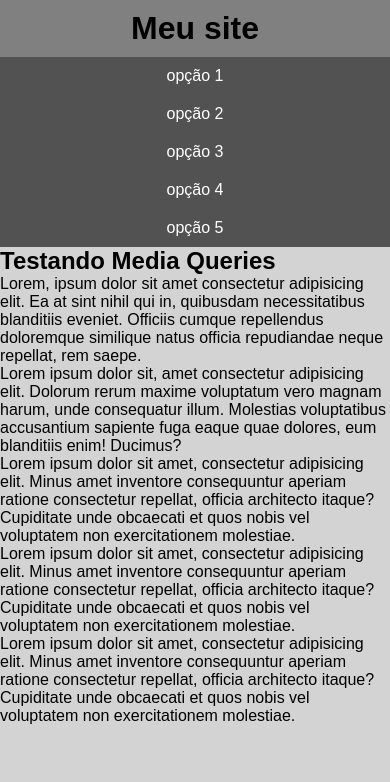
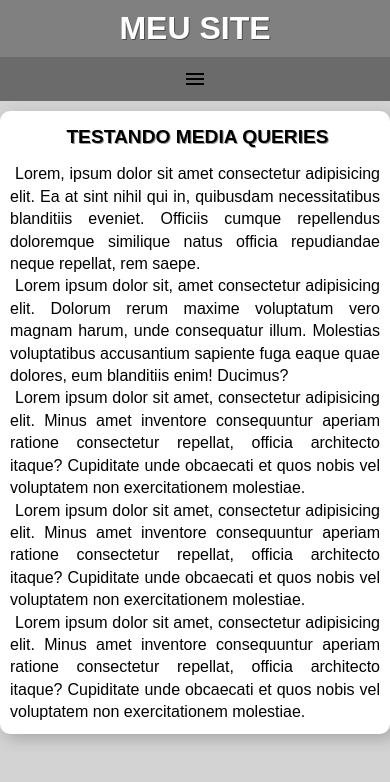
Before and after one commit to renandelfino013/HTML-CSS, a plain HTML site: page exercicios/ex26/mq005/index.html in a window 390 px wide. Drawn offline with nearby package versions, Linux system fonts and the light colour scheme.

Commit message:
media queries

```diff
--- a/exercicios/ex26/mq005/estiilos/style.css
+++ b/exercicios/ex26/mq005/estiilos/style.css
@@ -1,26 +1,60 @@
 @charset "UTF-8";
-*{
+* {
   margin: 0;
   padding: 0;
+  box-sizing: border-box;
 }
-body{
+body {
   font-family: Arial, Helvetica, sans-serif;
   background-color: lightgray;
+  overflow-x: hidden;
+  overflow-y: scroll;
+
+
 }
-header >h1{
+body ::-webkit-scrollbar{
+    width: 0;
+    background: transparent;
+}
+header > h1 {
   padding: 10px;
   text-align: center;
+  text-shadow: 1px 1px 0px rgba(0, 0, 0, 0.4);
+  color: white;
+  text-transform: uppercase;
 }
-header{
+header {
   background-color: gray;
 }
-menu{
+main {
+  max-width: 800px;
+  margin: auto;
+  padding: 10px;
+  background-color: white;
+  border-radius: 10px;
+  box-shadow: 5px 5px 15px rgba(0, 0, 0, 0.2);
+  margin-top: 10px;
+  text-indent: 5px;
+  text-align: justify;
+  line-height: 1.4em;
+}
+main h2 {
+  margin-top: 5px;
+  margin-bottom: 15px;
+  font-size: 1.2em;
+  font-weight: bold;
+  text-align: center;
+  text-shadow: 1px 1px 0px rgba(0, 0, 0, 0.4);
+  text-transform: uppercase;
+}
+menu {
   display: block;
 }
-menu ul{
+menu ul {
   list-style-type: none;
+  display: none;
 }
-menu a{
+menu a {
   color: white;
   text-decoration: none;
   display: block;
@@ -28,3 +62,26 @@ menu a{
   background-color: rgb(82, 82, 82);
   text-align: center;
 }
+menu a:hover {
+  background-color: rgb(102, 102, 102);
+}
+
+button {
+  border: none;
+  text-align: center;
+}
+
+#iconemenu {
+  padding-top: 10px;
+
+  padding-bottom: 10px;
+  background-color: rgb(107, 107, 107);
+  height: 20%;
+  width: 100vw;
+  margin: auto;
+  text-align: center;
+}
+#iconemenu:hover {
+  background-color: rgb(255, 255, 255);
+  color: black;
+}
--- a/exercicios/ex26/mq005/index.html
+++ b/exercicios/ex26/mq005/index.html
@@ -5,17 +5,24 @@
     <meta name="viewport" content="width=device-width, initial-scale=1.0" />
     <title></title>
     <link rel="stylesheet" href="estiilos/style.css">
+    <link rel="stylesheet" href="https://fonts.googleapis.com/css2?family=Material+Symbols+Outlined:opsz,wght,FILL,GRAD@24,400,0,0&icon_names=menu" />
+    <link rel="stylesheet" href="stylemq.css" media="screen and (min-width: 768px)">
   </head>
-  <body>
+  <body onload="menus()">
     <header>
         <h1>Meu site</h1>
       <menu>
-        <ul>
-          <li><a href="#">opção 1</a></li>
-          <li><a href="#">opção 2</a></li>
-          <li><a href="#">opção 3</a></li>
-          <li><a href="#">opção 4</a></li>
-          <li><a href="#">opção 5</a></li>
+        <button onclick="abrirMenu()">
+          <span class="material-symbols-outlined" id="iconemenu">
+            menu
+            </span>
+        </button>
+        <ul id="menu">
+          <li><a href="#" class="menu">opção 1</a></li>
+          <li><a href="#"class="menu">opção 2</a></li>
+          <li><a href="#"class="menu">opção 3</a></li>
+          <li><a href="#"class="menu">opção 4</a></li>
+          <li><a href="#"class="menu">opção 5</a></li>
         </ul>
       </menu>
     </header>
@@ -33,5 +40,7 @@
             <p>Lorem ipsum dolor sit amet, consectetur adipisicing elit. Minus amet inventore consequuntur aperiam ratione consectetur repellat, officia architecto itaque? Cupiditate unde obcaecati et quos nobis vel voluptatem non exercitationem molestiae.</p>
       </article>
     </main>
-  </body>
+<script src="script.js"></script>
+
+</body>
 </html>
--- /dev/null
+++ b/exercicios/ex26/mq005/script.js
@@ -0,0 +1,9 @@
+let menu = document.getElementById("menu");
+
+function abrirMenu() {
+  if (menu.style.display == "none" || menu.style.display == "") {
+    menu.style.display = "block";
+  } else {
+    menu.style.display = "none";
+  }
+}
--- /dev/null
+++ b/exercicios/ex26/mq005/stylemq.css
@@ -0,0 +1,25 @@
+@charset "utf-8";
+/* CSS Document */
+button{
+    display: none;
+}
+menu ul , li{
+    display: inline-block;
+}
+menu a{
+    text-decoration: none;
+    color: white;
+    padding: 10px;
+    width: 100px;
+    background:none;
+    background-color: gray;
+    text-transform: capitalize;
+}
+menu a:hover{
+    background-color: darkgray;
+    color: black;
+    font-weight: bold;
+    cursor: pointer;
+    transition: background-color 0.3s;
+    border-radius: 10px;
+}
```
Also changed, not shown: exercicios/ex26/mq005/imagens/menu.png (added). Lines whose indentation alone changed are shown as unchanged.
